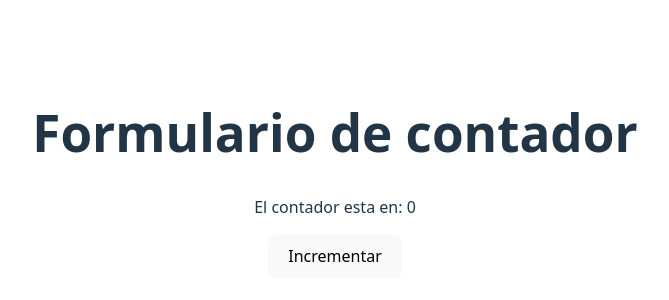
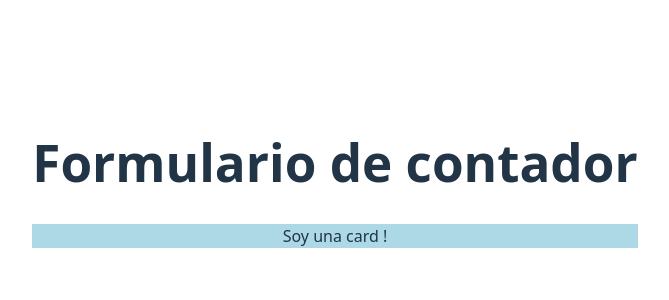
Before and after one commit to Raf-Hs/Curso-de-React.js, a React (Vite) app: page / in a window 1280 px wide. Shown: the part 226-526 px from the top of the page, without its empty margins (305-974 px from the left). Built offline with nearby package versions, Linux system fonts and the light colour scheme.

Commit message:
Se implementaron los cambios de la clase 8. Curso de React.js

```diff
--- a/package.json
+++ b/package.json
@@ -11,7 +11,8 @@
   },
   "dependencies": {
     "react": "^19.1.1",
-    "react-dom": "^19.1.1"
+    "react-dom": "^19.1.1",
+    "sass": "^1.92.1"
   },
   "devDependencies": {
     "@eslint/js": "^9.33.0",
--- a/src/App.jsx
+++ b/src/App.jsx
@@ -1,11 +1,11 @@
 
 import './App.css'
-import CounterWithEffect from "./components/CounterWithEffect"
+import Card from "./components/Card/Card"
 function App() {
   return (
     <>
       <h1>Formulario de contador</h1>
-      <CounterWithEffect />
+      <Card />
     </>
   )
 }
--- /dev/null
+++ b/src/components/Card/Card.jsx
@@ -0,0 +1,11 @@
+import styles from "./Card.module.sass"
+
+const Card = () => {
+  return (
+    <div className={styles.card}>
+      Soy una card !
+    </div>
+  )
+};
+
+export default Card;
--- /dev/null
+++ b/src/components/Card/Card.module.css
@@ -0,0 +1,3 @@
+.card{
+    background: lightblue;
+}
--- /dev/null
+++ b/src/components/Card/Card.module.sass
@@ -0,0 +1,4 @@
+$primary: lightblue
+
+.card
+    background: $primary
--- /dev/null
+++ b/src/components/Card/styles.css
@@ -0,0 +1,3 @@
+.card{
+    background: red;
+}
```
Also changed, not shown: src/components/Card.jsx (deleted, +0 -10 lines), 1 other file (tests, documents, lock files or other folders).
